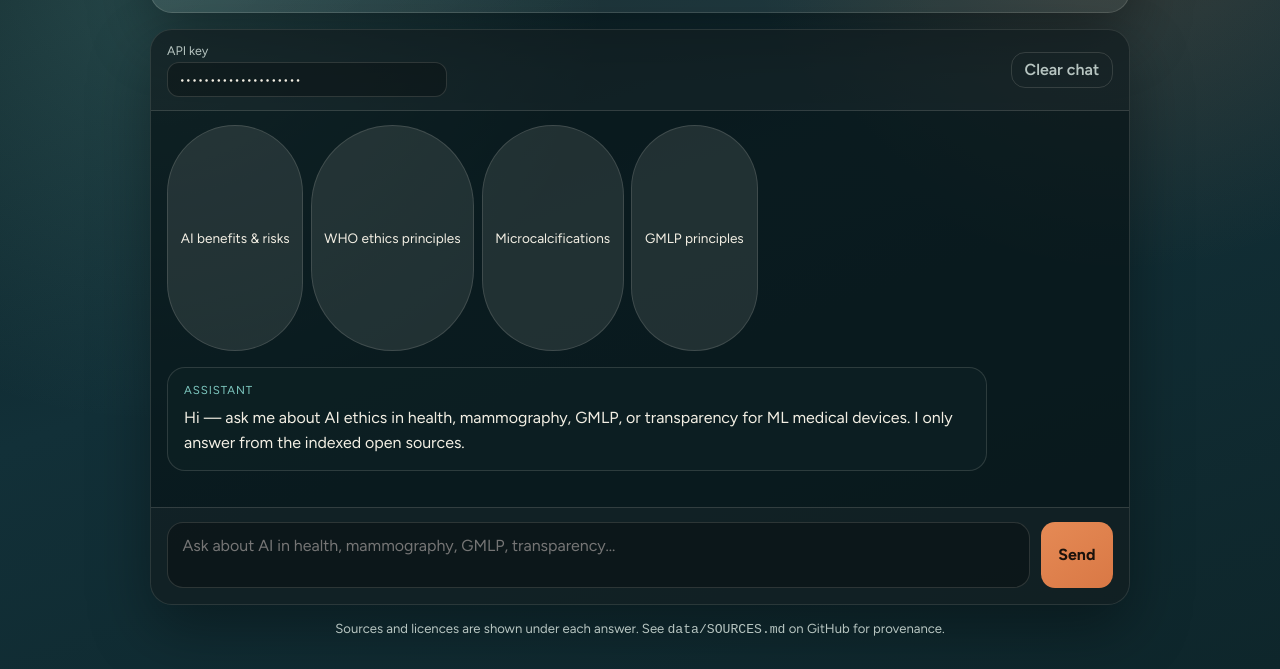
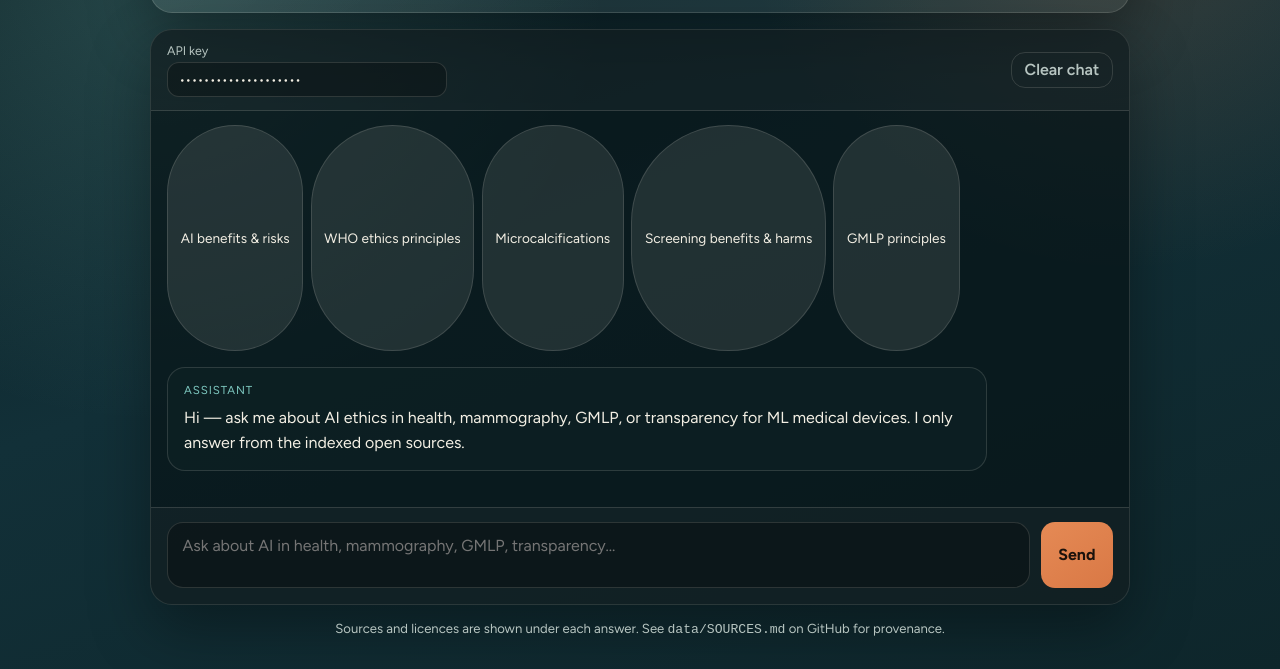
Before and after one commit to A-Yaghi/healthcare-rag-api, a plain HTML site: page static/index.html in a window 1280 px wide. Shown: the part 182-851 px from the top of the page. Drawn offline with Linux system fonts and the light colour scheme; no server answers.

Commit message:
Expand corpus with CDC, MedlinePlus, NCI, and WHO medical sources.
Add attributed open medical excerpts on breast cancer, screening, imaging tests, and ionizing radiation for more reliable clinical Q&A grounding.

Co-authored-by: Cursor <cursoragent@cursor.com>

```diff
--- a/static/index.html
+++ b/static/index.html
@@ -53,6 +53,9 @@
           <button type="button" data-q="What are microcalcifications on a mammogram?">
             Microcalcifications
           </button>
+          <button type="button" data-q="What are the benefits and harms of breast cancer screening?">
+            Screening benefits &amp; harms
+          </button>
           <button type="button" data-q="What is Good Machine Learning Practice for medical devices?">
             GMLP principles
           </button>
```
Also changed, not shown: 8 other files.
